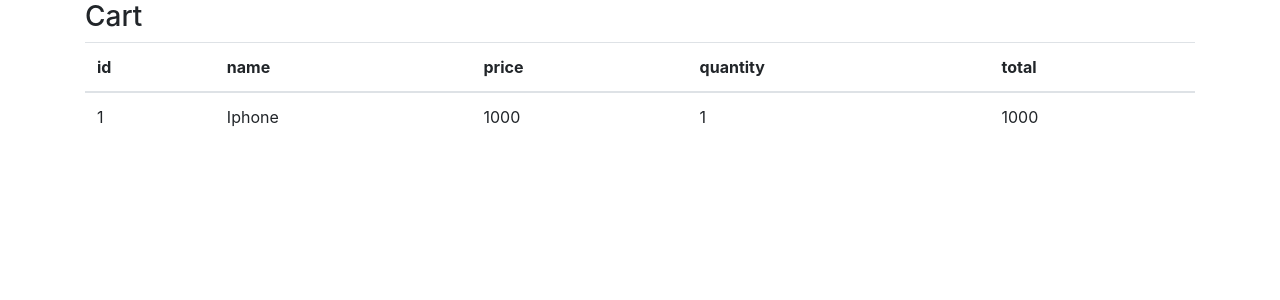
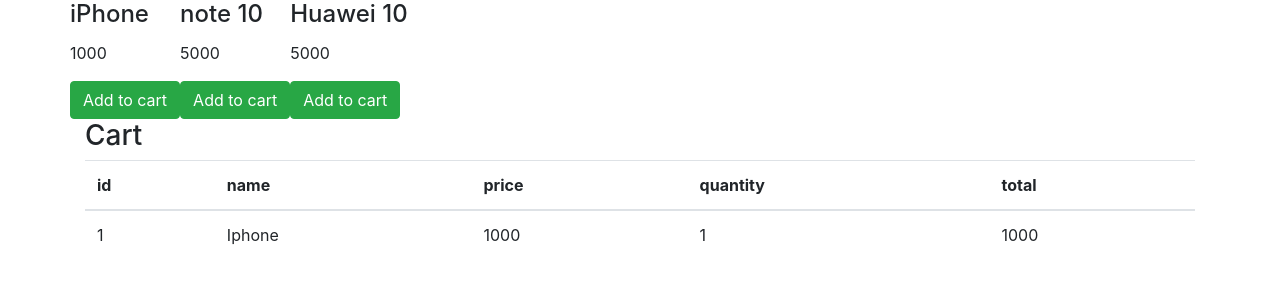
Before and after one commit to nguyendev2018/React-Course-3, a React (Create React App) app: page / in a window 1280 px wide. Shown: the top 300 px of the page. Built offline with nearby package versions, Linux system fonts and the light colour scheme.

Commit message:
--- Auto Git Commit ---

```diff
--- a/src/Hook/DemoUseReducer.js
+++ b/src/Hook/DemoUseReducer.js
@@ -1,14 +1,53 @@
 import React, { useReducer } from "react";
 const initialCart = [{ id: 1, name: "Iphone", price: 1000, quantity: 1 }];
 const carReducer = (state, action) => {
+  switch (action.type) {
+    case "addToCart":
+      let cartUpdate = [...state, action.item];
+      console.log(cartUpdate);
+      return cartUpdate;
+      break;
+
+    default:
+      break;
+  }
   return [...state];
 };
+// vi no la mang khong can phai re-render nen khong de trong function
+let arrProduct = [
+  { id: 1, name: "iPhone", price: 1000 },
+  { id: 2, name: "note 10", price: 5000 },
+  { id: 3, name: "Huawei 10", price: 5000 },
+];
 export default function DemoUseReducer() {
   let [cart, dispatch] = useReducer(carReducer, initialCart);
-  console.log(`cart`, cart);
-  console.log(`dispatch`, dispatch);
+  const itemClick = (item) => {
+    const action = {
+      type: "addToCart",
+      item,
+    };
+    dispatch(action);
+  };
   return (
     <div className="container">
+      <div className="row">
+        {arrProduct.map((item, index) => {
+          return (
+            <div key={index}>
+              <h4 className="card-title">{item.name}</h4>
+              <p className="card-text">{item.price}</p>
+              <button
+                className="btn btn-success"
+                onClick={() => {
+                  itemClick(item);
+                }}
+              >
+                Add to cart
+              </button>
+            </div>
+          );
+        })}
+      </div>
       <h3>Cart</h3>
       <table className="table">
         <thead>
```
Also changed, not shown: .autogit/logs/log-31-7-2022-23-0-58.txt (added).
